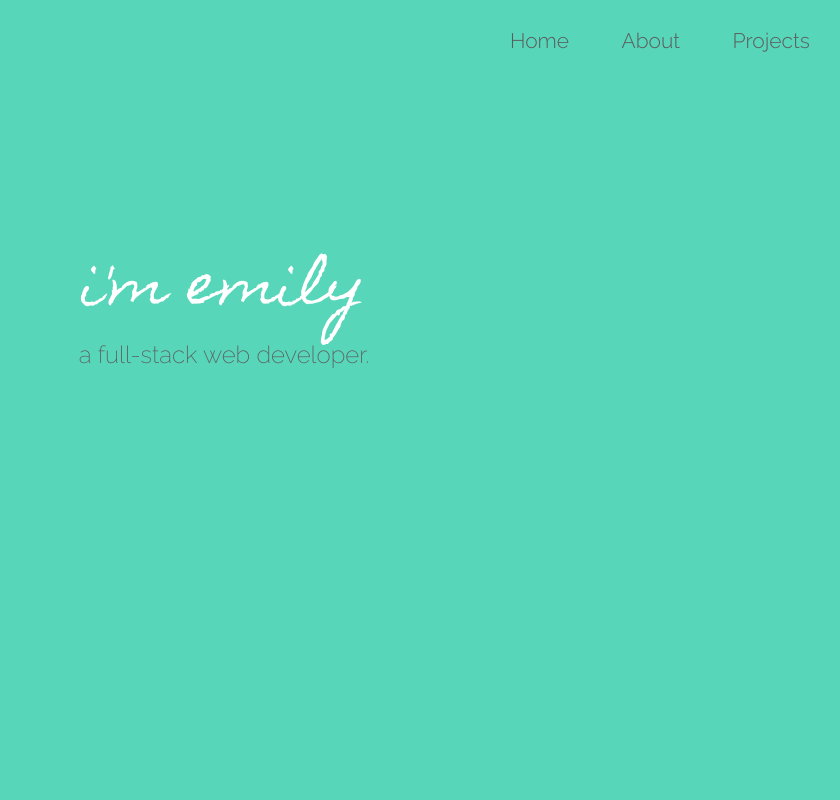
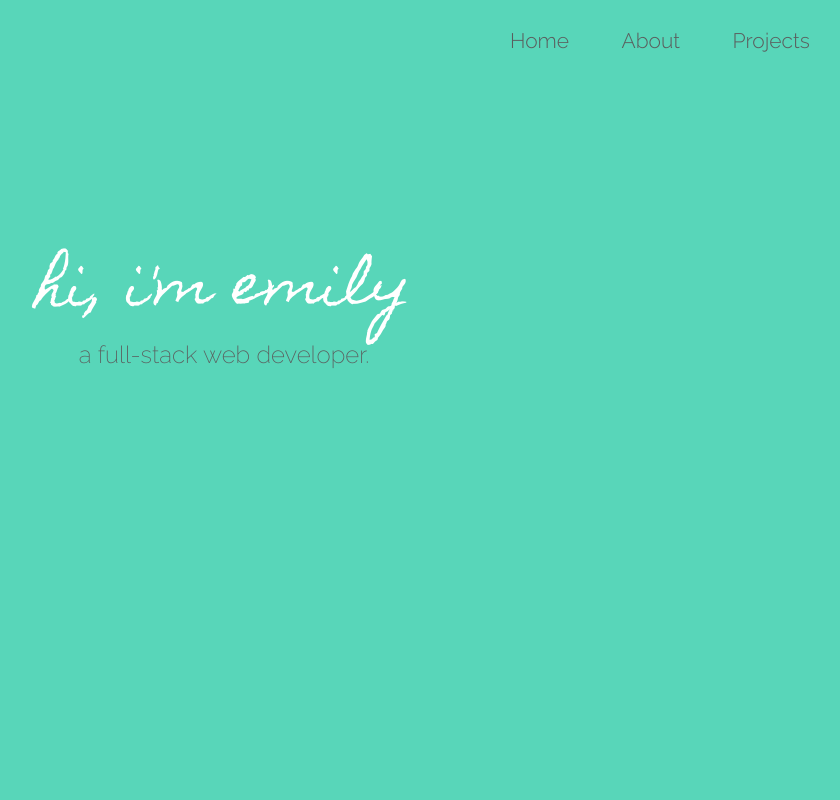
Before and after one commit to emilyaringoen/Personal_Site, a plain HTML site: page index.html in a window 1280 px wide. Shown: the top 800 px of the page, without its empty margins (416-1256 px from the left). Drawn offline with nearby package versions, Linux system fonts and the light colour scheme.

Commit message:
added a few changes

```diff
--- a/index.html
+++ b/index.html
@@ -25,7 +25,7 @@
     </header>
     <section class="splash row" id="">
         <article class="intro col-md-4 col-md-offset-4">
-            <h1 class="text-center my_name">i'm emily</h1>
+            <h1 class="text-center my_name">hi, i'm emily</h1>
             <h3 class="text-center">a full-stack web developer.</h3>
         </article>
     </section>
```
